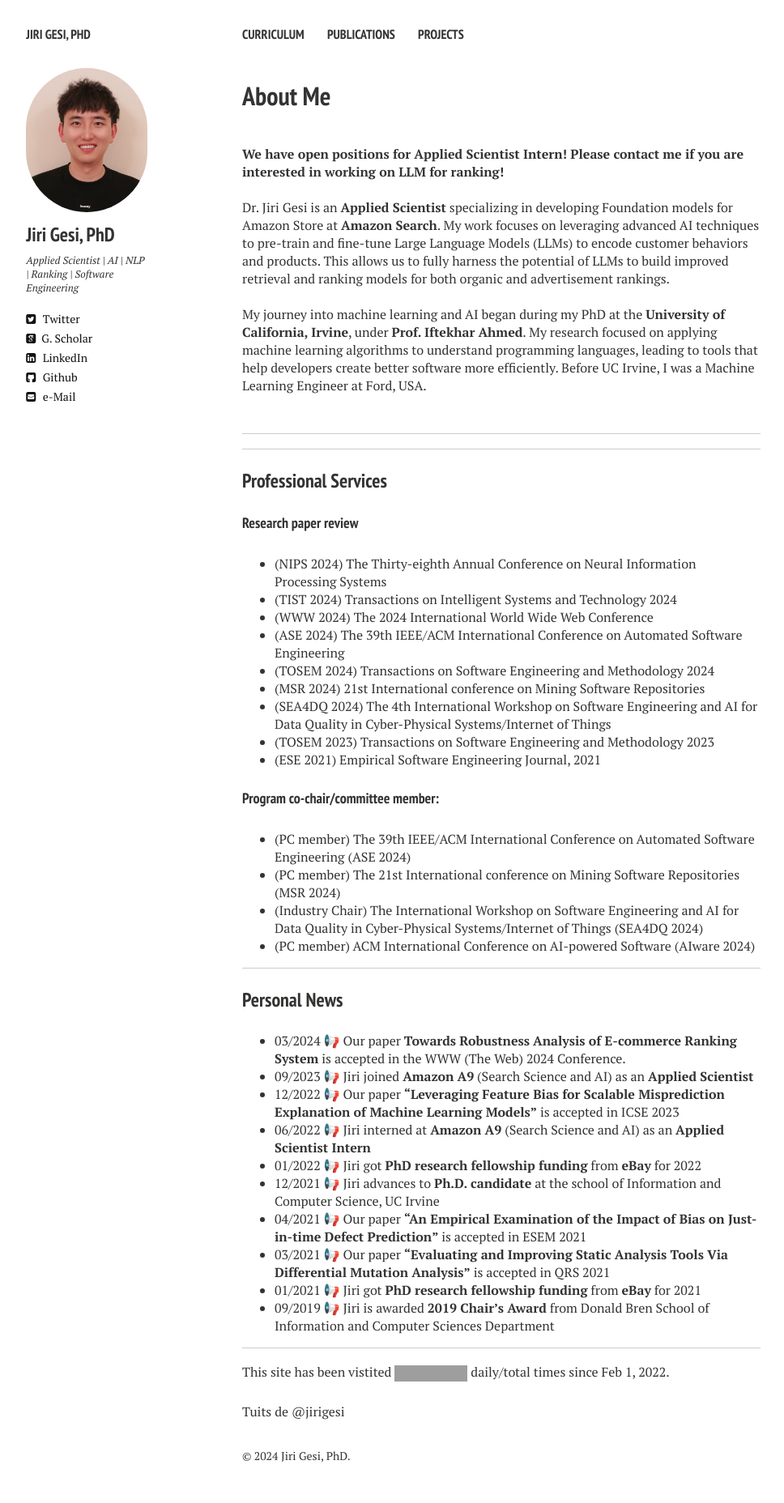
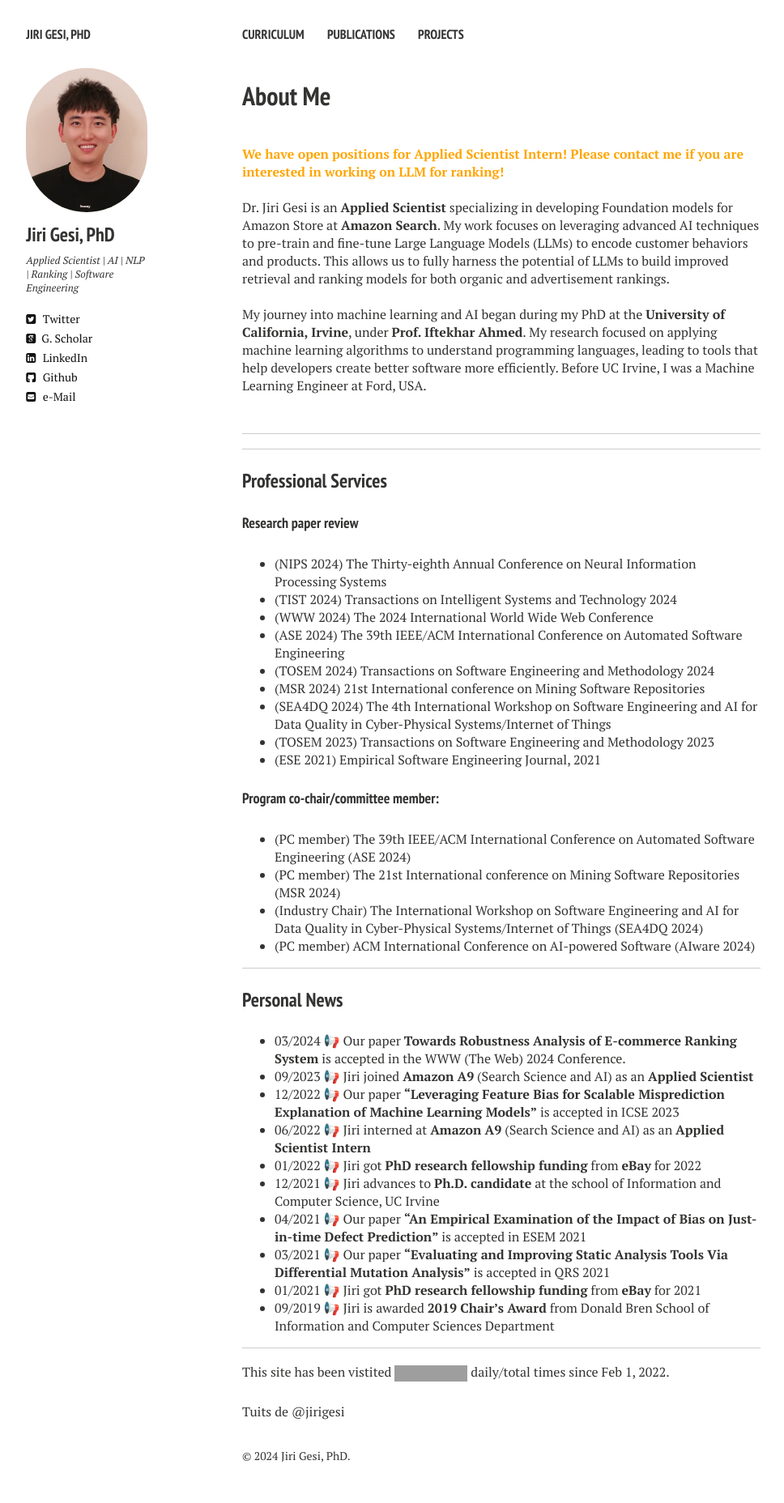
Before and after one commit to Jirigesi/Jirigesi.github.io, a Jekyll site: the page built from index.md, in a window 1280 px wide. Shown: the whole page at 81% size, without its empty margins (21-989 px from the left). Built offline with Jekyll 4.4.1, drawn with Linux system fonts in a browser that asks for light colours; nearby versions of some CDN libraries; comment, search, counter and statistics services are not loaded; grey boxes are pictures that could not be loaded.

Commit message:
Update index.md

```diff
--- a/index.md
+++ b/index.md
@@ -9,7 +9,7 @@ tags: [Jekyll, theme, responsive, blog, template]
 
 <br />
 
-**We have open positions for Applied Scientist Intern! Please contact me if you are interested in working on LLM for ranking!**
+<span style="color: orange;">**We have open positions for Applied Scientist Intern! Please contact me if you are interested in working on LLM for ranking!**</span>
 
 <br />
 
```
